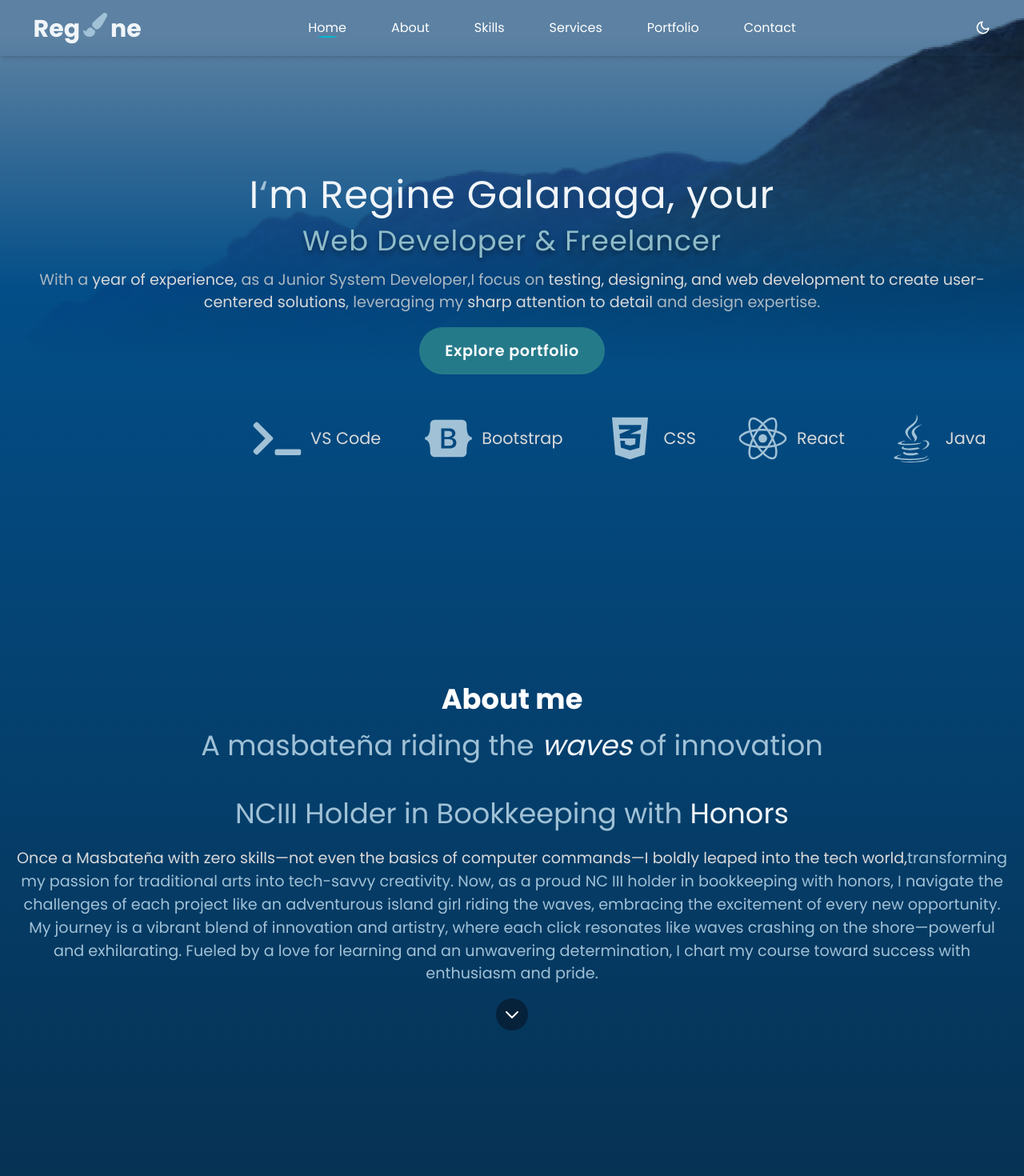
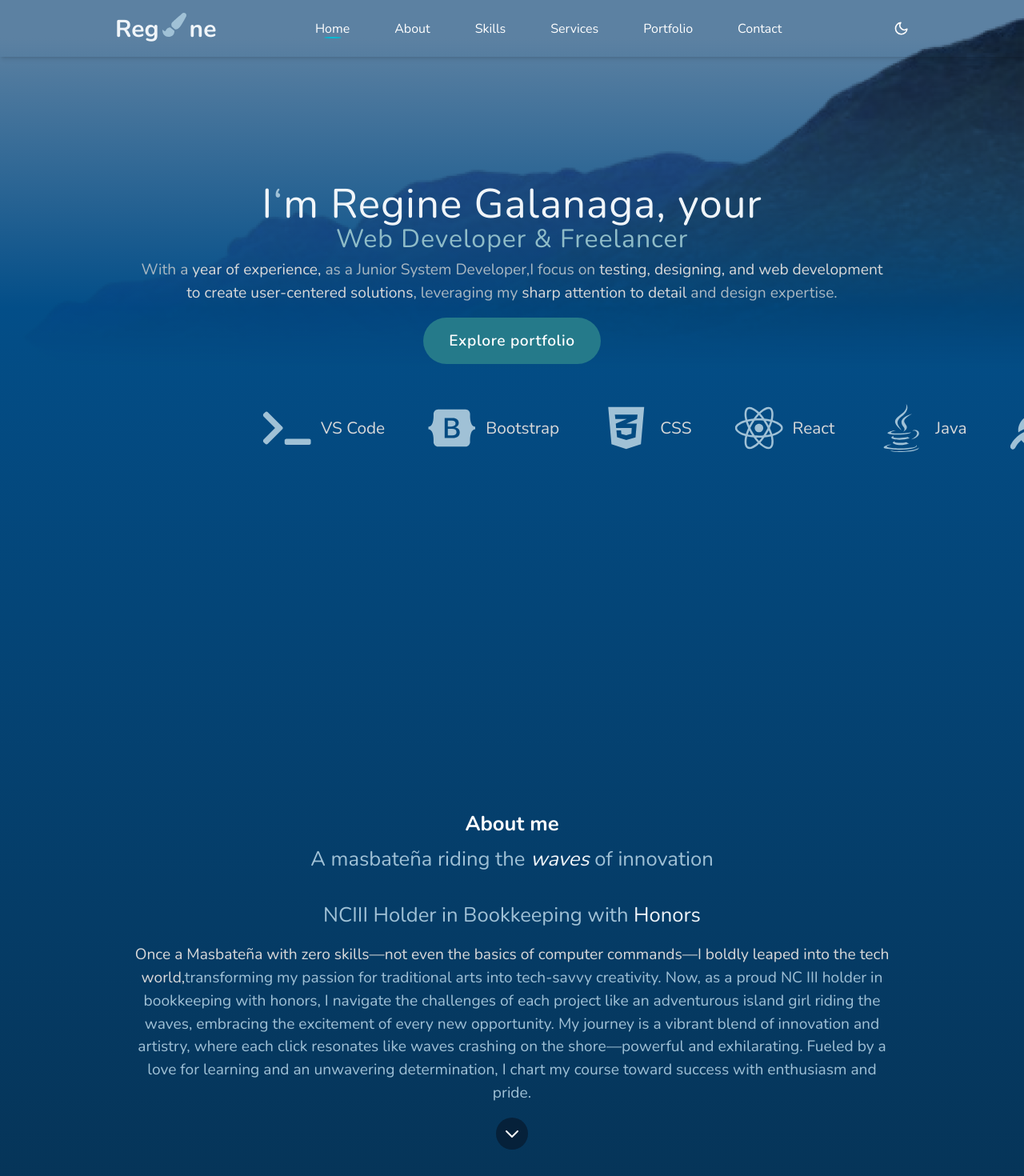
Before and after one commit to Regine-18/My-Portfolio, a Next.js app: page / in a window 1280 px wide. Shown: the top 1470 px of the page at 80% size. Built offline with nearby package versions, Linux system fonts and the light colour scheme.

Commit message:
refactoring code

```diff
--- a/app/components/About.jsx
+++ b/app/components/About.jsx
@@ -14,9 +14,8 @@ const About = () => {
   };
 
   return (
-    <section className="about-me">
-    <div className="flex flex-col items-center justify-center" id="about-me">
-      <div className="w-full max-w-7xl px-4">
+    <section>
+    <div className="max-w-5xl mx-auto flex flex-col items-center justify-center min-h-screen px-10">
         <div className='section-title text-center'>
           <h1 className="font-bold text-white">About me</h1>
           <h2 className="text-pblue">A masbateña riding the <span className='italic text-pwhite'>waves</span> of innovation</h2>
@@ -34,7 +33,6 @@ const About = () => {
             bookkeeping with honors, I navigate the challenges of each
             project like an adventurous island girl riding the waves,
             embracing the excitement of every new opportunity.
-
             My journey is a vibrant blend of innovation and artistry,
             where each click resonates like waves crashing on the shore—powerful
             and exhilarating. Fueled by a love for learning and an unwavering
@@ -44,10 +42,12 @@ const About = () => {
           <br />
         </p>
         {state.displayImage && (
-          <p className="sm:text-start md:text-center">
+          <p className="justify sm:text-start md:text-center">
             <span className="text-pblue">
-              When I am not at my desk meeting deadlines, I can often be found chasing sunsets by the beach, scaling mountains to savor breathtaking views,
-              or immersing myself in the serenity of remote islands. Whether I am conquering peaks or writing code, I bring the same passion and dedication.
+              When I am not at my desk meeting deadlines, I can often be found chasing sunsets by
+              the beach, scaling mountains to savor breathtaking views,
+              or immersing myself in the serenity of remote islands. Whether I am conquering peaks or writing
+              code, I bring the same passion and dedication.
             </span>
             <br />
             <span className="quo italic text-hlightGray">
@@ -57,7 +57,7 @@ const About = () => {
         )}
         <div className="flex flex-col items-center">
           {state.displayImage && (
-            <div className="max-w-7xl mx-auto overflow-x-auto">
+            <div className="max-w-4xl overflow-x-auto">
               <div className="flex space-x-4">
                 <ImagesGallery />
               </div>
@@ -85,7 +85,6 @@ const About = () => {
           </button>
         </div>
       </div>
-    </div>
     </section>
   );
 };
--- a/app/components/Header.jsx
+++ b/app/components/Header.jsx
@@ -1,49 +1,46 @@
 'use client';
+
 import { useState, useEffect } from 'react';
 import Link from 'next/link';
 import { FiSun, FiMoon } from 'react-icons/fi';
 import { FaBars, FaTimes, FaPaintBrush } from 'react-icons/fa';
-import useThemeToggle from './ThemeToggle'; // Import custom hook
+import useThemeToggle from './ThemeToggle';
+import { navLinks } from '../constants/navLinks';
 
 const Header = () => {
-  const { theme, toggleTheme, mounted } = useThemeToggle(); // Use the custom hook
-  const [isMenuOpen, setIsMenuOpen] = useState(false);
-  const [activeSection, setActiveSection] = useState('');
-  const [isScrolled, setIsScrolled] = useState(false);
-  const [windowWidth, setWindowWidth] = useState(0);
+  const { theme, toggleTheme, mounted } = useThemeToggle();
+  const [state, setState] = useState({
+    isMenuOpen: false,
+    activeSection: '',
+    isScrolled: false,
+    windowWidth: typeof window !== 'undefined' ? window.innerWidth : 0,
+  });
 
-  const navLinks = [
-    { name: 'Home', link: '#home' },
-    { name: 'About', link: '#about-me' },
-    { name: 'Skills', link: '#skills' },
-    { name: 'Services', link: '#services' },
-    { name: 'Portfolio', link: '#portfolio' },
-    { name: 'Contact', link: '#contact' },
-  ];
+  // Handle resizing and scrolling
+  useEffect(() => {
+    const handleResize = () => {
+      setState((prevState) => ({ ...prevState, windowWidth: window.innerWidth }));
+    };
 
-  // This effect will only run on the client
-  useEffect(() => {
-
-    const handleResize = () => setWindowWidth(window.innerWidth);
     const handleScroll = () => {
-      setIsScrolled(window.scrollY > 50);
+      setState((prevState) => ({ ...prevState, isScrolled: window.scrollY > 50 }));
       updateActiveSection(window.scrollY);
     };
 
     window.addEventListener('resize', handleResize);
     window.addEventListener('scroll', handleScroll);
 
-    // Cleanup
     return () => {
       window.removeEventListener('resize', handleResize);
       window.removeEventListener('scroll', handleScroll);
     };
   }, []);
 
-  // Ensure theme is only applied after the component is mounted (avoid hydration issues)
   useEffect(() => {
-    if (windowWidth >= 768) setIsMenuOpen(false);
-  }, [windowWidth]);
+    if (state.windowWidth >= 768) {
+      setState((prevState) => ({ ...prevState, isMenuOpen: false }));
+    }
+  }, [state.windowWidth]);
 
   const updateActiveSection = (scrollY) => {
     navLinks.forEach((item) => {
@@ -53,29 +50,27 @@ const Header = () => {
         const sectionHeight = section.offsetHeight;
 
         if (scrollY >= sectionTop && scrollY < sectionTop + sectionHeight) {
-          setActiveSection(item.name);
+          setState((prevState) => ({ ...prevState, activeSection: item.name }));
         }
       }
     });
   };
 
 
-  if (!mounted) return null;
-
   return (
     <header>
       <nav
         className={`nav-container fixed top-0 z-50 w-full p-4 transition-all duration-300 ${
-          isScrolled ? 'dark:bg-darkGradient bg-lightGradient' : 'shadow-md'
+          state.isScrolled ? 'dark:bg-darkGradient bg-lightGradient' : 'shadow-md'
         }`}
       >
-        <div className="flex justify-between items-center w-full max-w-7xl mx-auto px-4 h-full relative">
+        <div className="flex justify-between items-center max-w-5xl mx-auto px-4 h-full relative">
           <button
-            onClick={() => setIsMenuOpen(!isMenuOpen)}
+            onClick={() => setState((prevState) => ({ ...prevState, isMenuOpen: !prevState.isMenuOpen }))}
             className="text-white md:hidden"
-            aria-label={isMenuOpen ? 'Close menu' : 'Open menu'}
+            aria-label={state.isMenuOpen ? 'Close menu' : 'Open menu'}
           >
-            {isMenuOpen ? (
+            {state.isMenuOpen ? (
               <FaTimes className="absolute top-2 left-2 text-2xl z-50" />
             ) : (
               <FaBars />
@@ -93,21 +88,21 @@ const Header = () => {
               <Link
                 key={item.name}
                 href={item.link}
-                className={`nav-link text-white ${activeSection === item.name ? 'active' : ''}`}
+                className={`nav-link text-white ${state.activeSection === item.name ? 'active' : ''}`}
               >
                 {item.name}
               </Link>
             ))}
           </div>
-          {!isMenuOpen && (
+          {!state.isMenuOpen && (
             <button onClick={toggleTheme} className="text-white lg:ml-12 ml-8">
-            {theme === 'dark' ? <FiSun className="text-yellow-400" /> : <FiMoon />}
-          </button>
+              {theme === 'dark' ? <FiSun className="text-yellow-400" /> : <FiMoon />}
+            </button>
           )}
         </div>
         <div
           className={`md:hidden absolute top-0 left-0 right-0 bg-dark-mode overflow-hidden transition-all duration-500 ${
-            isMenuOpen ? 'h-screen' : 'h-0'
+            state.isMenuOpen ? 'h-screen' : 'h-0'
           }`}
         >
           <div className="flex flex-col items-start mt-16">
@@ -116,7 +111,7 @@ const Header = () => {
                 key={item.name}
                 href={item.link}
                 className="block ml-6 text-white hover:text-gray-300 mb-2"
-                onClick={() => setIsMenuOpen(false)}
+                onClick={() => setState((prevState) => ({ ...prevState, isMenuOpen: false }))}
               >
                 {item.name}
               </Link>
--- a/app/components/Homepage.jsx
+++ b/app/components/Homepage.jsx
@@ -1,7 +1,8 @@
 import React from 'react';
 import Image from 'next/image';
 import Header from './Header';
-import { FaTerminal,
+import {
+  FaTerminal,
   FaBootstrap,
   FaCss3Alt,
   FaReact,
@@ -33,8 +34,8 @@ const HomePage = () => {
   ];
 
   return (
-    <section id="home">
-    <div className="min-h-screen">
+    <section>
+      <div className="h-screen">
         <Header />
         <div className="relative">
           <Image
@@ -42,7 +43,7 @@ const HomePage = () => {
             alt="Mountain Home"
             width={1920}
             height={1080}
-          className="absolute top-0 left-0 mix-blend-multiply min-h-screen image-fade"
+            className="absolute mix-blend-multiply image-fade"
             priority
             style={{
               width: '100%',
@@ -51,8 +52,8 @@ const HomePage = () => {
             }}
           />
         </div>
-      <div className="absolute z-10 w-full flex flex-grow flex-col justify-center items-center min-h-screen h-screen gap-14 md:gap-14">
-        <div className="max-w-7xl text-center px-10">
+        <div className="absolute z-10 w-full flex flex-col justify-center h-screen gap-14 md:gap-14">
+        <div className="text-center px-10 max-w-5xl mx-auto">
             <h1 className="text-pwhite name-desc mb-2">
               <span className="hidden sm:inline">I<span className="text-pblue">‘</span>m </span>
               Regine Galanaga
@@ -82,8 +83,8 @@ const HomePage = () => {
               </a>
             </button>
           </div>
-        <div className="icon-slider overflow-x-auto scroll-snap-x mandatory flex justify-center items-center w-full">
-          <div className="icon-track flex flex-nowrap gap-6">
+          <div className="icon-slider overflow-x-auto flex justify-center items-center w-full">
+            <div className="icon-track flex gap-6">
               {icons.map((item, index) => (
                 <div key={index} className="flex items-center px-3 flex-shrink-0 text-left gap-3">
                   <item.Icon className="text-pblue text-icon text-5xl lg:text-6xl" aria-hidden="true" />
--- /dev/null
+++ b/app/constants/navLinks.js
@@ -0,0 +1,8 @@
+export const navLinks = [
+  { name: 'Home', link: '#home' },
+  { name: 'About', link: '#about-me' },
+  { name: 'Skills', link: '#skills' },
+  { name: 'Services', link: '#services' },
+  { name: 'Portfolio', link: '#portfolio' },
+  { name: 'Contact', link: '#contact' },
+];
--- a/app/globals.css
+++ b/app/globals.css
@@ -7,7 +7,7 @@
   padding: 0;
 }
 body, html {
-  font-family: var(--font-poppins), sans-serif;
+  font-family: var(--font-nunito), sans-serif;
   margin: 0;
   padding: 0;
 }
@@ -16,11 +16,11 @@ body, html {
 }
 
 h1, h2, h3 {
-  font-size: clamp(1.2rem, 5vw, 2.2rem);
+  font-size: clamp(1.2rem, 5vw, 1.6rem);
 }
 
 p{
-  font-size: clamp(1rem, 4vw, 1.2rem);
+  font-size: clamp(1rem, 2vw, 1.2rem);
 }
 
 .name-desc, .job-desc{
@@ -38,10 +38,6 @@ button, input {
 
 .logo-name {
   font-size: clamp(1rem, 5vw, 2.2rem);
-}
-
-.job-desc {
-  text-shadow: 0 4px 6px rgba(0, 0, 0, 0.4);
 }
 
 .section-title {
@@ -160,7 +156,6 @@ button, input {
   }
 }
 
-
 /*Services*/
 h3.service-title {
   font-size: clamp(1rem, 4vw, 1.3rem);
@@ -168,28 +163,27 @@ h3.service-title {
   letter-spacing: 0.5px;
 }
 
-/* Media Queries */
-@media (max-width: 425px) {
-  .name-desc {
-    font-size: clamp(2rem, 3vw, 2rem);
-  }
-  .job-desc{
-    font-size: clamp(1.5rem, 3vw, 2rem);
-  }
-  p .quo {
-    font-size: clamp(1.3rem, 4.5vw, 1.6rem);
-    margin-top: 1rem;
-  }
+
+.name-desc{
+  line-height: 2.5rem;
 }
+
+.name-desc{
+  font-size: clamp(2.5rem, 5vw, 3.5rem);
+}
+
+.job-desc{
+  font-size: clamp(1.5rem, 3.5vw, 3rem);
+  line-height: 2rem;
+}
+
 
 @media (min-width: 425px) and (max-width: 1024px) {
   .name-desc {
-    font-size: clamp(2.5rem, 3vw, 2rem); /* Adjusted for better scaling */
-    line-height: 2.5rem;
+    font-size: clamp(2.5rem, 5vw, 5rem);
   }
   .job-desc{
-    font-size: clamp(1.8rem, 3vw, 2rem); /* Adjusted for better scaling */
-    line-height: 2.3rem;
+    font-size: clamp(1.8rem, 3vw, 2rem);
   }
 
   .icon-size {
@@ -205,25 +199,13 @@ h3.service-title {
 
 @media (min-width: 1024px) {
   .name-desc {
-    font-size: clamp(3rem, 4vw, 2rem);
-    line-height: 2.8rem;
+    font-size: clamp(3rem, 4vw, 3.5rem);
+  }
+  .job-desc{
+    font-size: clamp(2rem, 3vw, 2rem);
   }
   p .quo{
     font-size: clamp(.18rem, 4.5vw, 1.6rem);
     margin-top: 2rem;
   }
 }
-
-/* Float animation for social icons */
-.contact-section .social-icons a {
-  animation: float 3s infinite ease-in-out;
-}
-
-@keyframes float {
-  0%, 100% {
-    transform: translateY(0);
-  }
-  50% {
-    transform: translateY(-8px);
-  }
-}
--- a/app/layout.tsx
+++ b/app/layout.tsx
@@ -1,10 +1,10 @@
-import { Poppins } from "next/font/google";
+import { Nunito } from "next/font/google";
 import "./globals.css";
 
-const poppins = Poppins({
-  variable: "--font-poppins",
+const nunito = Nunito({
+  variable: "--font-nunito",
   subsets: ["latin"],
-  weight: ["100", "200", "300", "400", "500", "600", "700", "800", "900"], // You can choose the weights you need
+  weight: ["400", "500", "600", "700", "800", "900"], // You can choose the weights you need
 });
 
 export default function RootLayout({
@@ -14,7 +14,7 @@ export default function RootLayout({
 }) {
   return (
     <html lang="en">
-      <body className={`${poppins.variable} antialiased`}>
+      <body className={`${nunito.variable} antialiased`}>
         {children}
       </body>
     </html>
--- a/app/page.tsx
+++ b/app/page.tsx
@@ -8,15 +8,28 @@ import Portfolio from './components/Portfolio';
 import Contact from './components/Contact';
 
 export default function Home() {
+
   return (
     <ThemeProvider attribute="class">
       <div className="bg-lightMode dark:bg-darkMode">
+        <section id="home">
           <Homepage />
+        </section>
+        <section id="about-me">
           <About />
+        </section>
+        <section id="skills">
           <Skills />
+        </section>
+        <section id="services">
           <Services />
+        </section>
+        <section id="portfolio">
           <Portfolio />
+        </section>
+        <section id="contact">
           <Contact />
+        </section>
       </div>
     </ThemeProvider>
   );
```
Lines whose indentation alone changed are shown as unchanged.
